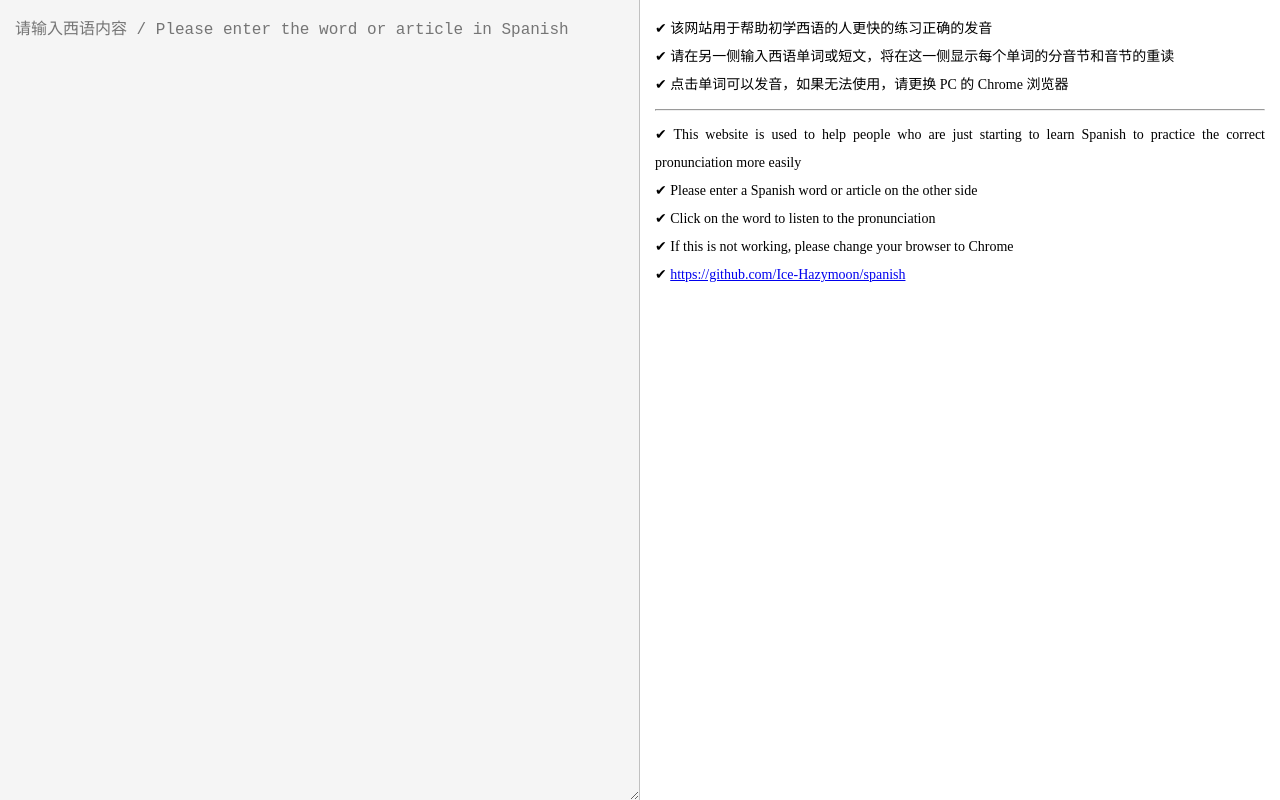
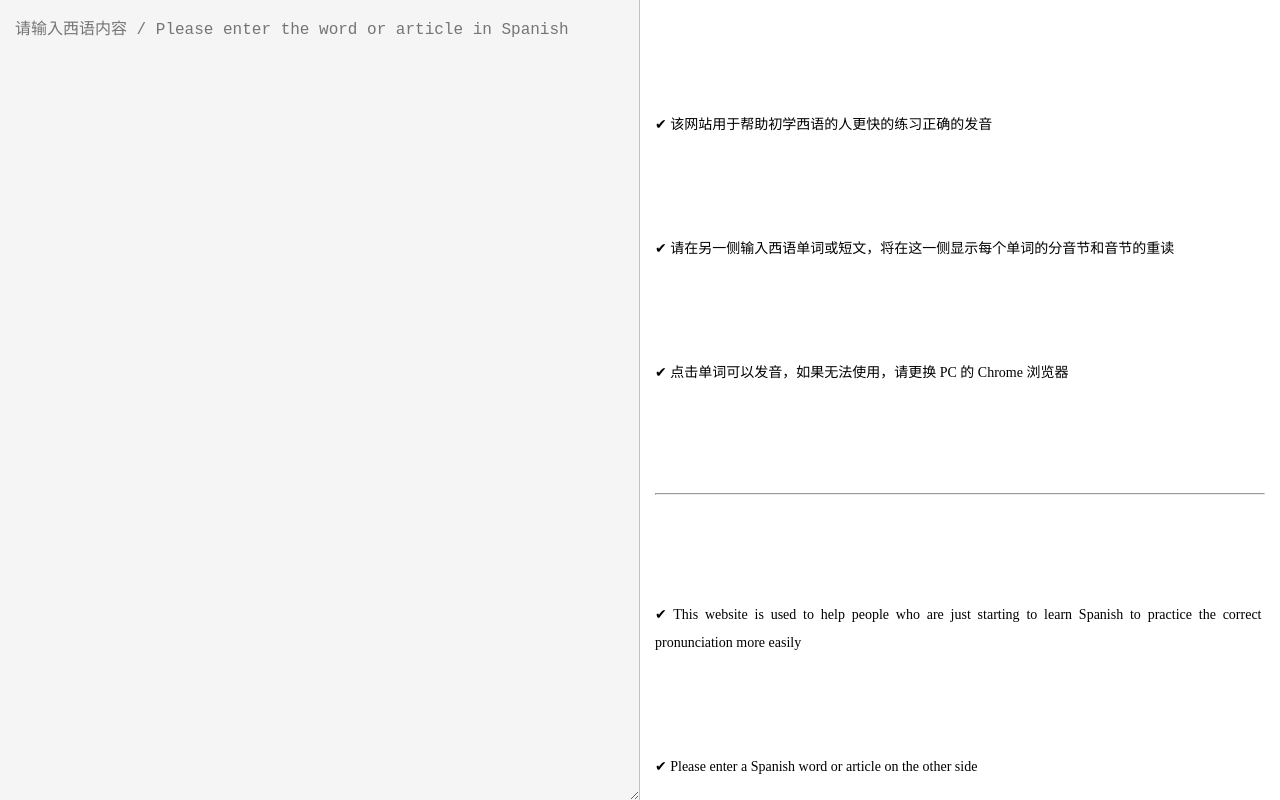
Before and after one commit to Ice-Hazymoon/spanish, a website built with Parcel: page index.html in a window 1280 px wide. Built offline with nearby package versions, Linux system fonts and the light colour scheme.

Commit message:
修复换行

```diff
--- a/index.html
+++ b/index.html
@@ -47,6 +47,7 @@
             text-break: normal;
             text-align: justify;
             text-justify: inter-ideograph;
+            white-space: break-spaces;
         }
         @media (max-width: 768px) {
             textarea {
```
